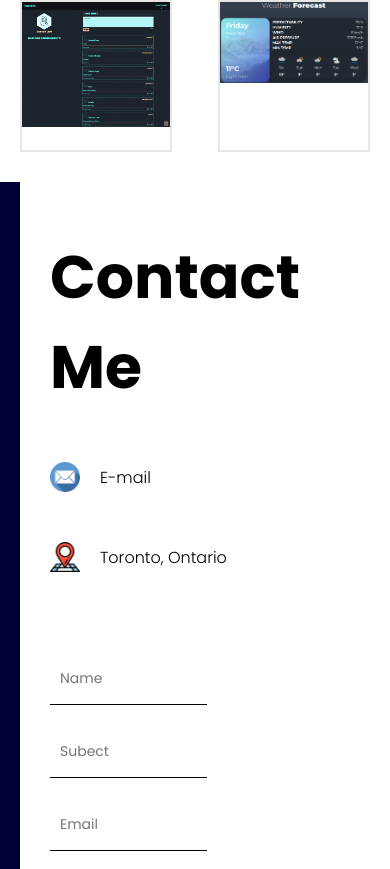
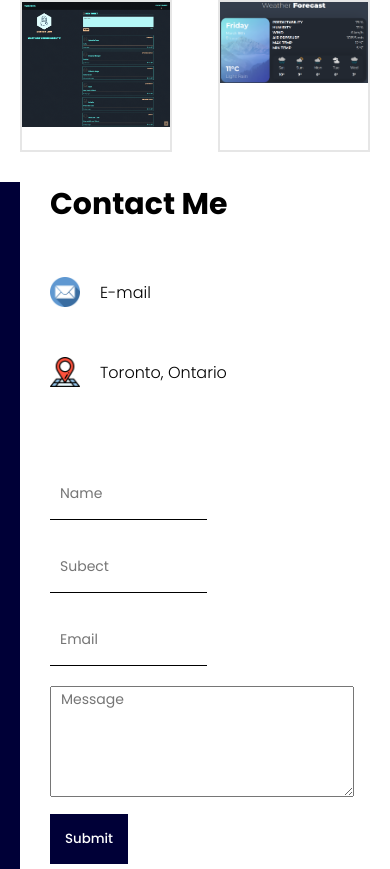
Before and after one commit to justinklam/portfolio, a React (Create React App) app: page / in a window 390 px wide. Shown: the part 2289-3158 px from the top of the page. Built offline with nearby package versions, Linux system fonts and the light colour scheme.

Commit message:
add in additional styling for contacts component in media query

```diff
--- a/src/components/contact/contact.css
+++ b/src/components/contact/contact.css
@@ -83,5 +83,15 @@ button {
 @media screen and (max-width: 480px){
   .c-wrapper {
     flex-direction: column;
+    padding: 0px 50px;
+  }
+
+  .c-title {
+    font-size: 30px;
+  }
+
+  .c-info-item {
+    margin-top: 20px 0px;
+    width: 100%;
   }
 }
```
